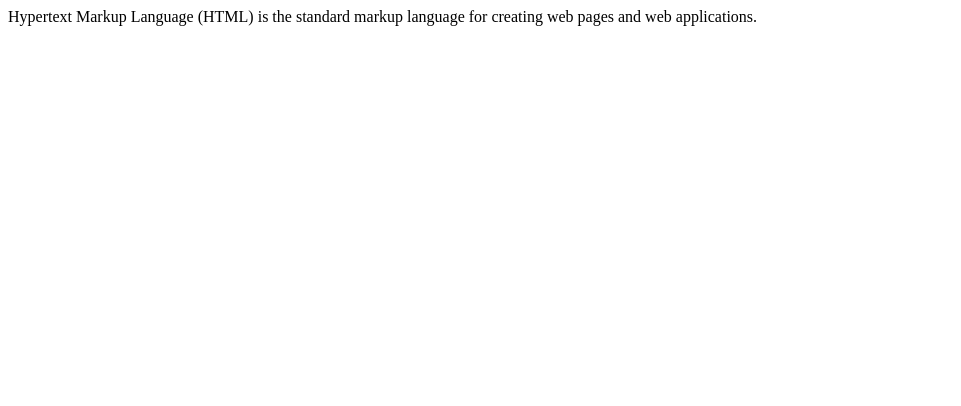
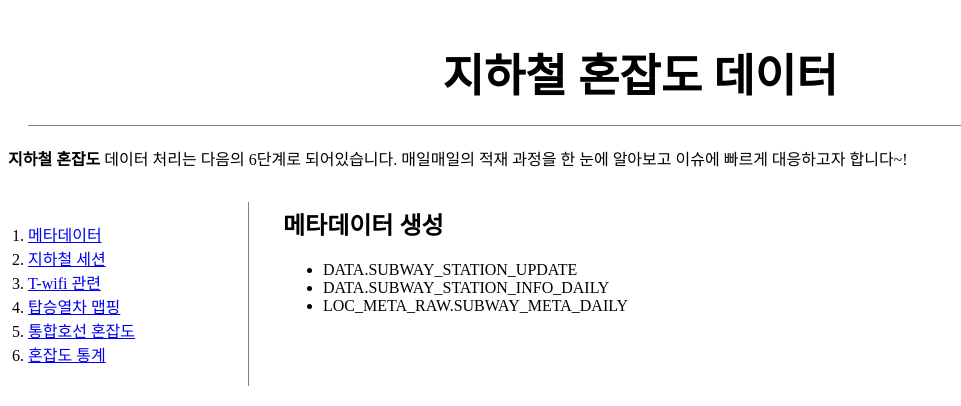
Before and after one commit to sjsj0612/blocked, a plain HTML site: page 1.html in a window 1280 px wide. Shown: the whole page, without its empty margins (0-961 px from the left). Drawn offline with Linux system fonts and the light colour scheme.

Commit message:
Add files via upload
HTML + CSS

```diff
--- a/1.html
+++ b/1.html
@@ -1 +1,59 @@
-Hypertext Markup Language (HTML) is the standard markup language for <striong> creating web pages</strong> and web applications.
+<head>
+  <title>지하철 혼잡도 데이터 적재 현황</title>
+  <meta charset='utf-8'>
+</head>
+
+
+<body>
+
+  <h1> 지하철 혼잡도 데이터 </h1>
+  <p>
+    <strong>지하철 혼잡도</strong> 데이터 처리는 다음의 6단계로 되어있습니다.
+    매일매일의 적재 과정을 한 눈에 알아보고 이슈에 빠르게 대응하고자 합니다~!
+  </p>
+
+  <div id='grid'>
+    <ol>
+      <li><a href='1.html'>메타데이터</a></li>
+      <li><a href='2.html'>지하철 세션</a></li>
+      <li><a href='3.html'>T-wifi 관련</a></li>
+      <li><a href='4.html'>탑승열차 맵핑</a></li>
+      <li><a href='5.html'>통합호선 혼잡도</a></li>
+      <li><a href='6.html'>혼잡도 통계</a></li>
+    </ol>
+
+    <div id='article'>
+        <h2> 메타데이터 생성 </h2>
+        <ul>
+          <li>DATA.SUBWAY_STATION_UPDATE</li>
+          <li>DATA.SUBWAY_STATION_INFO_DAILY</li>
+          <li>LOC_META_RAW.SUBWAY_META_DAILY</li>
+        </ul>
+    </div>
+  </div>
+
+  <style>
+    h1 {
+      font-size : 45px;
+      text-align : center;
+      border-bottom : 1px solid gray;
+      margin : 20px;
+      padding : 20px;
+    }
+
+    #grid ol {
+      border-right : 1px solid gray;
+      width : 200px;
+      padding : 20px;
+    }
+
+    #grid {
+      display : grid;
+      grid-template-columns: 250px 1fr;
+    }
+
+    #article {
+      padding-left : 25px;
+    }
+  </style>
+</body>
```
Also changed, not shown: index.html (added, +39 -0 lines).
